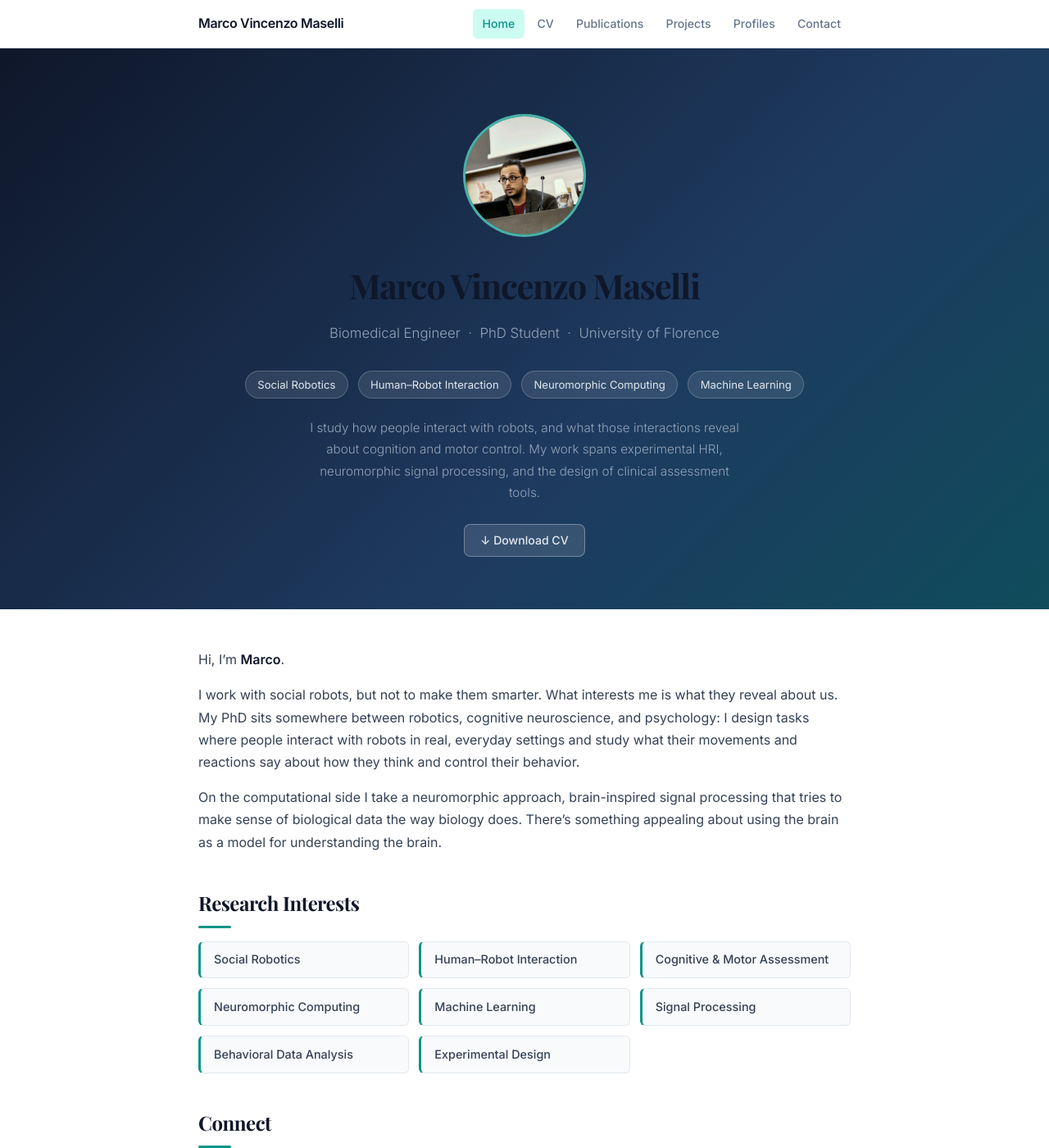
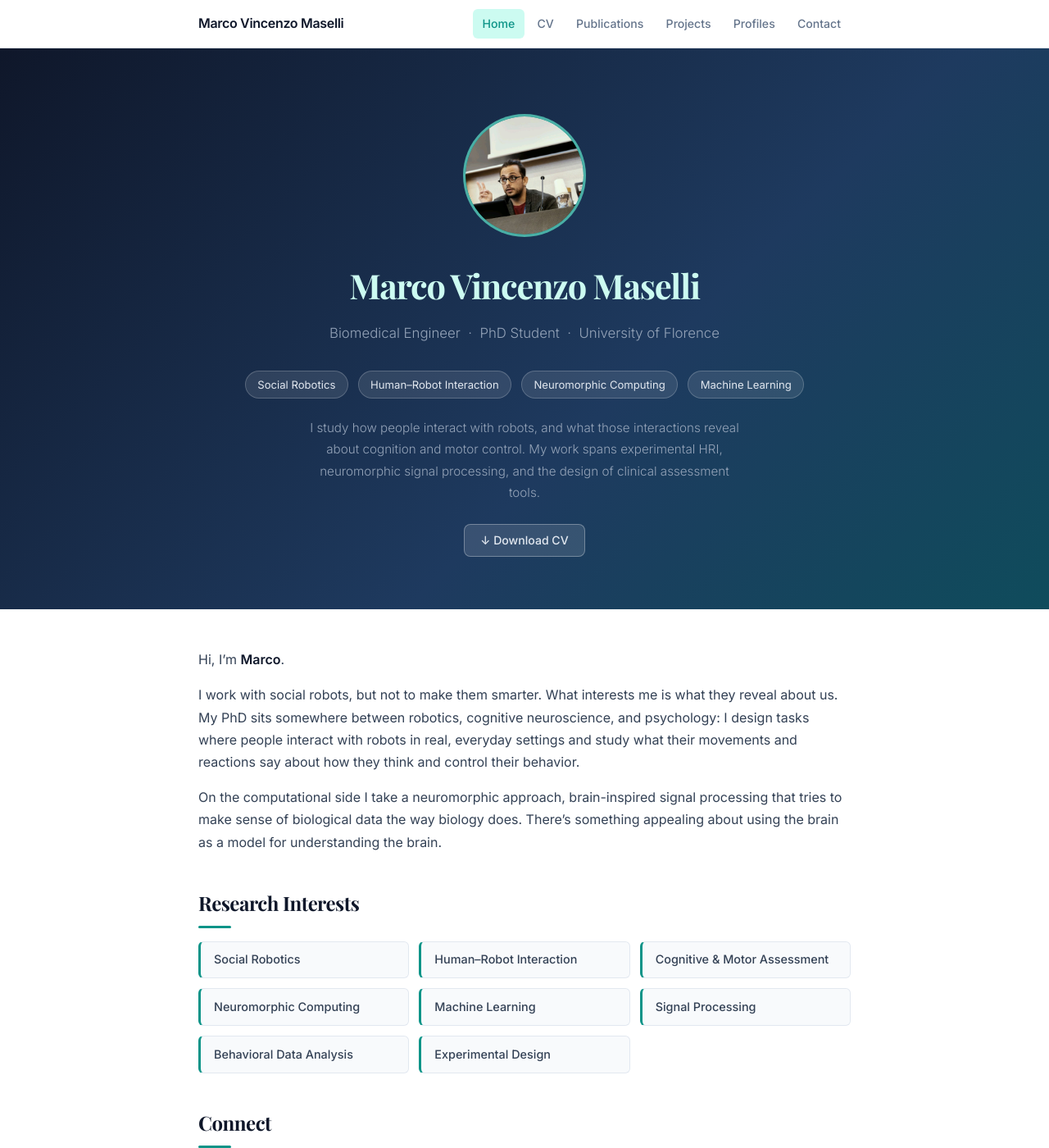
Before and after one commit to marcovmaselli/marcovmaselli.github.io, a Jekyll site: the page built from index.md, in a window 1280 px wide and 1400 px high. Shown: the whole window at 82% size. Built offline with Jekyll 4.4.1, drawn with Linux system fonts in a browser that asks for light colours; a style sheet for code colours, icons or effects is not loaded.

```diff
--- a/_layouts/default.html
+++ b/_layouts/default.html
@@ -103,6 +103,7 @@
       font-weight: 700;
       letter-spacing: -0.03em;
       margin-bottom: 0.5rem;
+      color: #ccfbf1;
     }
     .hero .subtitle {
       font-size: 1.05rem;
```
